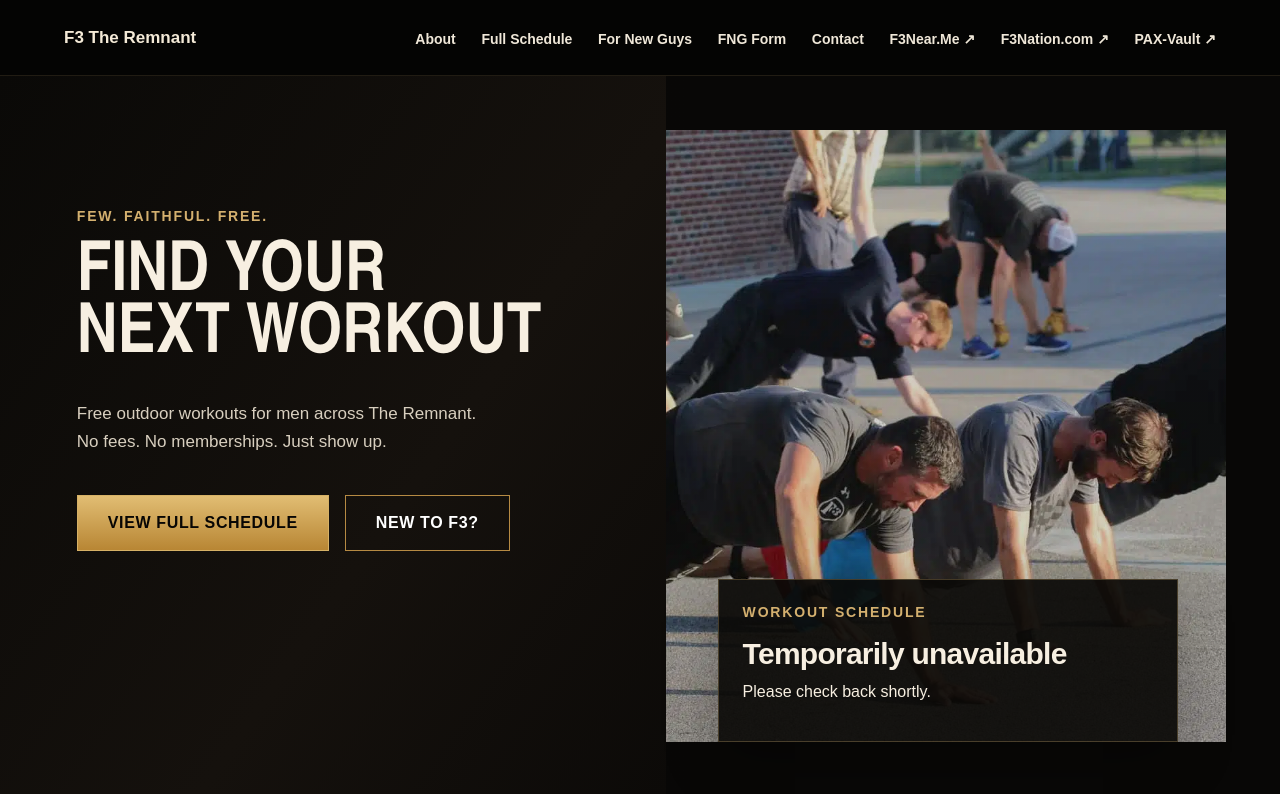
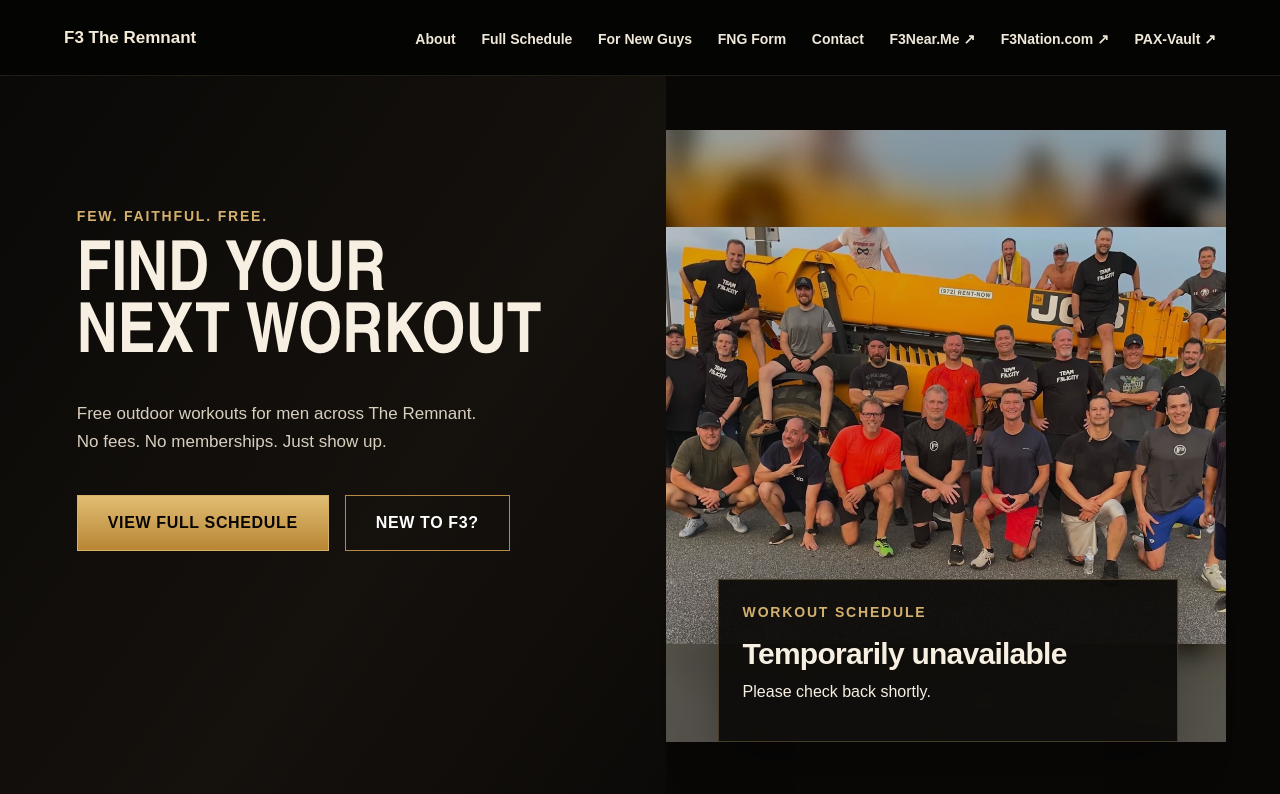
Before and after one commit to tensorlabresearch/f3theremnant, a website: page index.html in a window 1280 px wide. Shown: the top 794 px of the page. Drawn offline with Linux system fonts and the light colour scheme; no server answers.

Commit message:
Replace hero with Remnant group photo

```diff
--- a/styles.css
+++ b/styles.css
@@ -27,7 +27,7 @@
 .button.primary { color:#080604; background:linear-gradient(180deg,#e1bd73,#b88634); border-color:#d6b166; }
 .button.primary:hover { background:linear-gradient(180deg,#f0d08c,#c99743); }
 .button.secondary { color:#fff; background:transparent; border-color:var(--yellow); }
-.hero-photo { margin:54px 54px 54px 0; background:linear-gradient(0deg,rgba(8,6,4,.18),rgba(8,6,4,.18)),url("assets/hero.webp") center/cover; }
+.hero-photo { margin:54px 54px 54px 0; background:linear-gradient(0deg,rgba(8,6,4,.16),rgba(8,6,4,.16)),url("assets/hero-remnant.webp?v=brand4") center/cover; }
 .next-card { position:absolute; z-index:3; right:8vw; bottom:54px; width:min(460px,36vw); padding:24px; background:rgba(10,9,7,.92); border:1px solid rgba(212,176,111,.28); box-shadow:0 18px 50px rgba(0,0,0,.28); }
 .card-heading { display:flex; justify-content:space-between; color:#9ca9b5; font-size:12px; text-transform:uppercase; letter-spacing:.08em; }
 .live-dot { display:inline-block; width:7px; height:7px; margin-right:8px; border-radius:50%; background:var(--yellow); box-shadow:0 0 0 5px rgba(255,214,0,.12); }
```
Also changed, not shown: assets/hero-remnant.webp (added).
